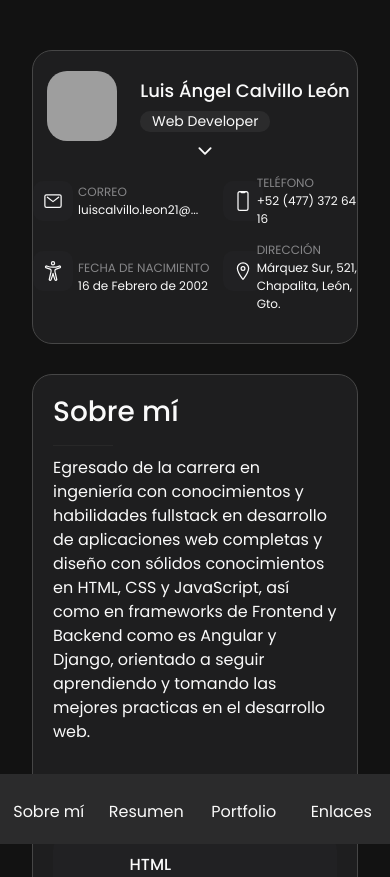
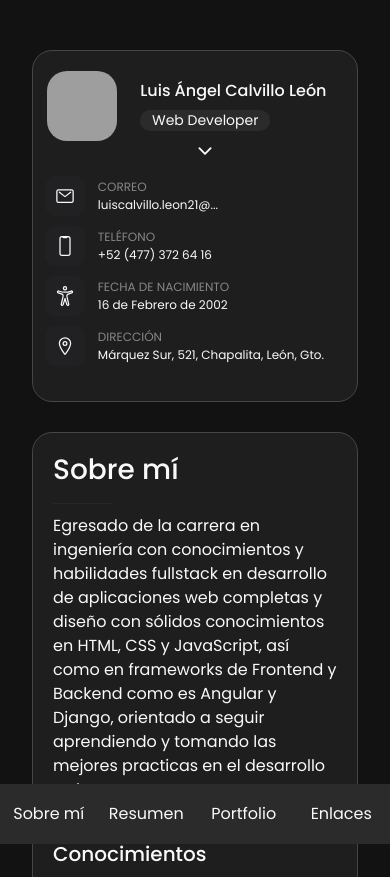
Before and after one commit to LuisLeon10/Portfolio-v2, a plain HTML site: page index.html in a window 390 px wide. Shown: the top 877 px of the page. Drawn offline with nearby package versions, Linux system fonts and the light colour scheme; grey boxes are pictures that could not be loaded.

Commit message:
Version 1.1 - Correcion de errores en diseño

```diff
--- a/assets/css/style.css
+++ b/assets/css/style.css
@@ -154,6 +154,8 @@ span{
 .navbar{
   position: relative;
   width: 100%;
+  height: 60px;
+  padding: 0;
   background-color: var(--emphasize-containers);
   border-radius: 20px 20px 0 0;
 }
@@ -406,6 +408,9 @@ span{
   .aside-info-mobile{
     display: none;
   }
+  .navbar{
+    height: 60px;
+  }
 }
 @media (max-width: 1024px){
   .portfolio{
@@ -413,6 +418,9 @@ span{
   }
   .main-info{
     width: 100%;
+  }
+  .navbar{
+    height: 60px;
   }
   .aside-info{
     width: 100%;
@@ -465,16 +473,25 @@ span{
   h4{
     font-size: 16px;
   }
+  .navbar{
+    height: 60px;
+  }
   .aside-info-mobile{
     display: none;
   }
   .personal-data-name h2{
     text-align: left;
   }
+  .personal-data-rol p{
+    margin-bottom: 5px;
+  }
   .personal-info{
     display: block;
     width: 40%;
     margin-left: 0;
+  }
+  .personal-info-item-data-title{
+    margin-bottom: 5px;
   }
   .knowledge-container{
     gap: 10px;
@@ -511,7 +528,7 @@ span{
     padding: 50px 2rem 100px 2rem;
   }
   .navbar{
-    height: 70px;
+    height: 60px;
   }
   .navbar ul{
     padding: 0;
@@ -541,7 +558,7 @@ span{
     width: 70%;
   }
   .personal-data-name h2{
-    font-size: 18px;
+    font-size: 16px;
   }
   .personal-data-rol{
     padding: 2px 5px;
@@ -561,11 +578,18 @@ span{
   .personal-info{
     width: 100%;
     display: grid;
-    grid-template-columns: repeat(2, 1fr);
-    gap: 10px;
+    grid-template-columns: repeat(1, 1fr);
+    gap: 0;
   }
   .personal-info-item{
     width: 100%;
+    margin: 5px 0;
+  }
+  .personal-info-item-icon{
+    width: 20%;
+    display: grid;
+    place-items: center;
+    padding: 0;
   }
   .personal-info-item-data p, .personal-info-item-data a{
     font-size: 12px;
```
